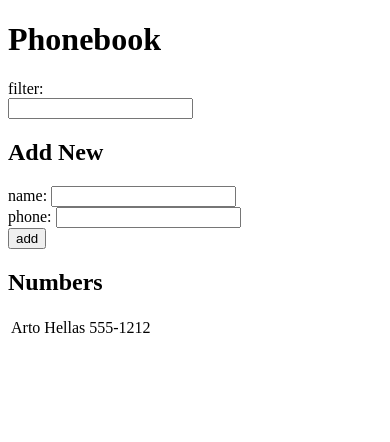
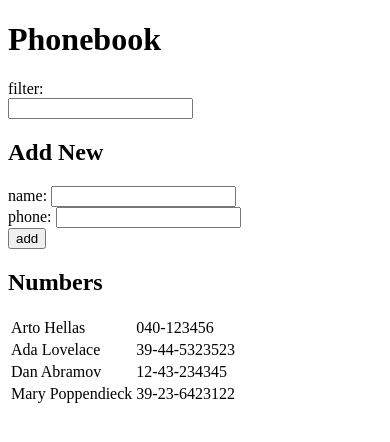
Before and after one commit to GrossNate/fullstack-open, a React (Vite) app in the folder part2/phonebook/: page / in a window 390 px wide. Shown: the top 442 px of the page. Built offline with nearby package versions, Linux system fonts and the light colour scheme; data requests are answered from the project's data file.

Commit message:
phonebook step 6

```diff
--- /dev/null
+++ b/part2/phonebook/db.json
@@ -0,0 +1,24 @@
+{
+  "persons":[
+    {
+      "name": "Arto Hellas",
+      "number": "040-123456",
+      "id": "1"
+    },
+    {
+      "name": "Ada Lovelace",
+      "number": "39-44-5323523",
+      "id": "2"
+    },
+    {
+      "name": "Dan Abramov",
+      "number": "12-43-234345",
+      "id": "3"
+    },
+    {
+      "name": "Mary Poppendieck",
+      "number": "39-23-6423122",
+      "id": "4"
+    }
+  ]
+}
--- a/part2/phonebook/src/App.tsx
+++ b/part2/phonebook/src/App.tsx
@@ -1,8 +1,11 @@
-import { useState } from 'react'
+import { v4 as uuidv4 } from 'uuid';
+import { useState, useEffect } from 'react';
+import axios from 'axios';
 
 interface Person {
   name: string,
-  phoneNumber: string
+  number: string,
+  id: string
 }
 
 const handleInputChange = (controller: React.Dispatch<React.SetStateAction<string>>) => {
@@ -16,14 +19,14 @@ const DisplayNumbers = ({ persons, searchTerm }: { persons: Person[], searchTerm
   return (
     <table>
       <tbody>
-        {persons.filter(filterFunc).map(({ name, phoneNumber }) => {
+        {persons.filter(filterFunc).map(({ name, number: number }) => {
           return (
             <tr key={name}>
               <td>
                 {name}
               </td>
               <td>
-                {phoneNumber}
+                {number}
               </td>
             </tr>
           )
@@ -43,7 +46,7 @@ const AddNumberForm = ({ persons, setPersons }: { persons: Person[], setPersons:
     if (persons.map(({ name }) => name.toLowerCase()).includes(newName.toLowerCase())) {
       alert(`${newName} is already added to phonebook`);
     } else {
-      setPersons(persons.concat({ name: newName, phoneNumber: newPhone }));
+      setPersons(persons.concat({ name: newName, number: newPhone, id: uuidv4() }));
       event.target.reset();
       setNewName("");
     }
@@ -65,7 +68,7 @@ const AddNumberForm = ({ persons, setPersons }: { persons: Person[], setPersons:
   );
 };
 
-const SearchWidget = ({ setSearchTerm }: { setSearchTerm: (searchTerm: string) => void }) => {
+const SearchWidget = ({ setSearchTerm }: { setSearchTerm: React.Dispatch<React.SetStateAction<string>> }) => {
   return (
     <div>
       <input onChange={handleInputChange(setSearchTerm)} />
@@ -74,15 +77,21 @@ const SearchWidget = ({ setSearchTerm }: { setSearchTerm: (searchTerm: string) =
 };
 
 const App = () => {
-  const [persons, setPersons] = useState([
-    { name: 'Arto Hellas', phoneNumber: '555-1212' }
-  ]);
+  const [persons, setPersons] = useState([] as Person[]);
   const [searchTerm, setSearchTerm] = useState("");
+
+  useEffect(() => {
+    axios
+      .get("http://localhost:3001/persons")
+      .then(response => {
+        setPersons(response.data);
+      })
+  }, []);
 
   return (
     <div>
       <h1>Phonebook</h1>
-      filter: <SearchWidget searchTerm={searchTerm} setSearchTerm={setSearchTerm} />
+      filter: <SearchWidget setSearchTerm={setSearchTerm} />
       <h2>Add New</h2>
       <AddNumberForm persons={persons} setPersons={setPersons} />
       <h2>Numbers</h2>
```
Also changed, not shown: part2/phonebook/package.json (+7 -2 lines), 1 other file (tests, documents, lock files or other folders).
